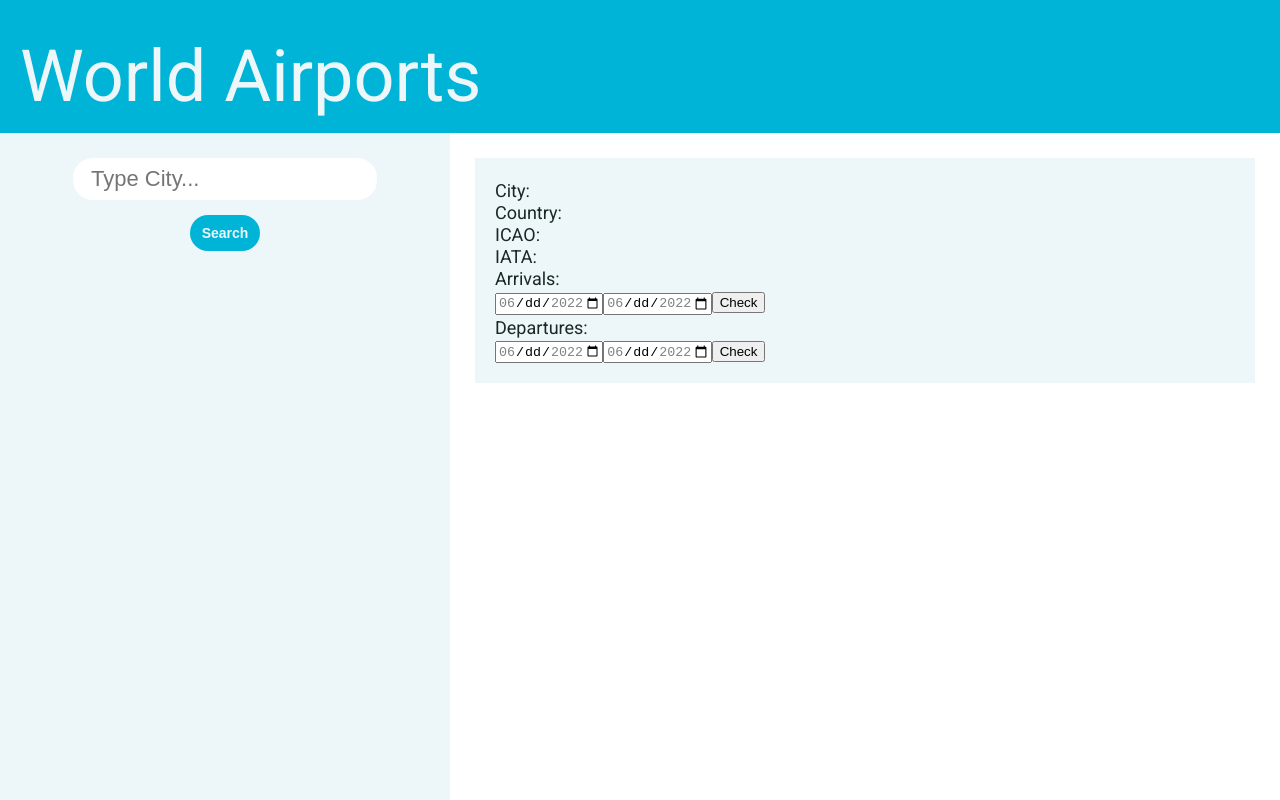
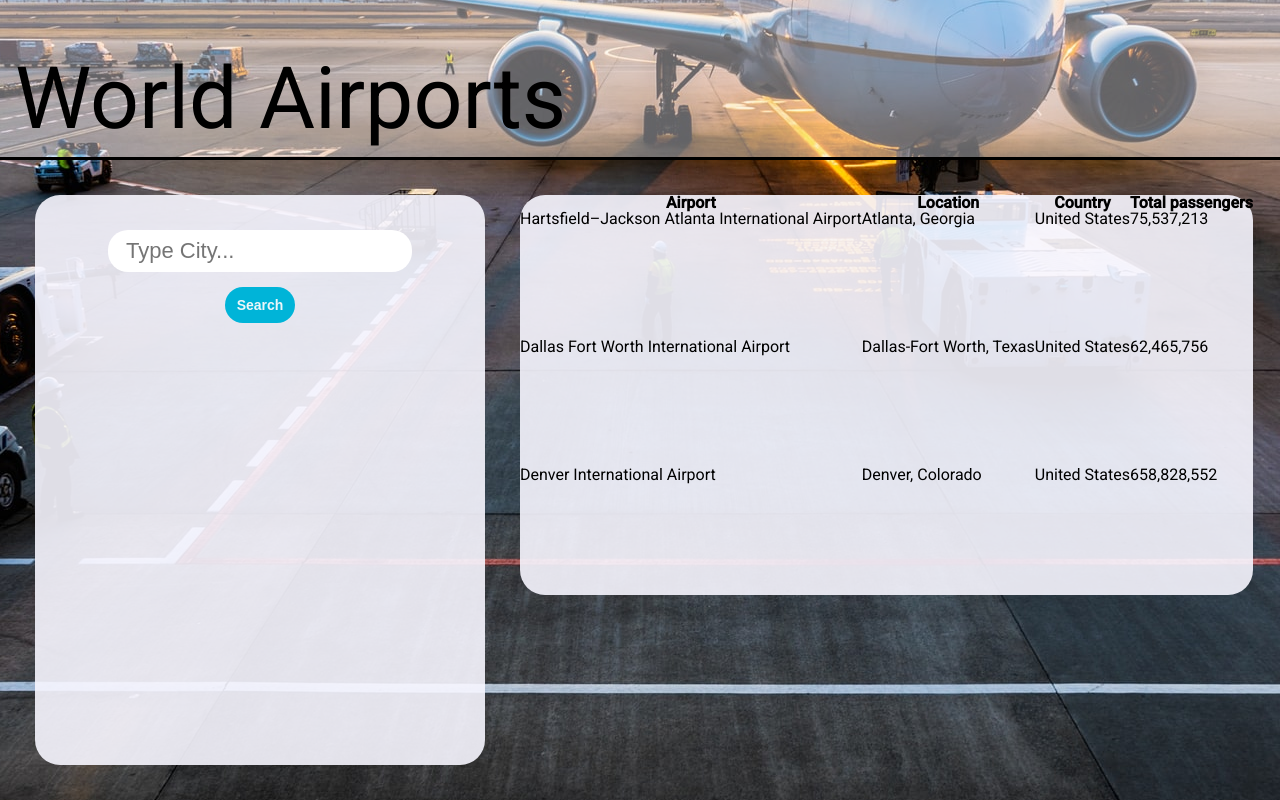
Before and after one commit to Rom4n25/flights, a React (Create React App) app: page / in a window 1280 px wide. Built offline with nearby package versions, Linux system fonts and the light colour scheme.

Commit message:
Add styles

```diff
--- a/src/components/header/Header.js
+++ b/src/components/header/Header.js
@@ -1,18 +1,21 @@
 const Header = () => {
 
-    const style = {
-        display: "flex",
-        alignItems: "flex-end",
-        backgroundColor:"#00b4d8",
-        fontSize:"72px",
-        padding:"20px",
-        color: "#edf6f9",
-        gridColumnStart: "1",
-        gridColumnEnd: "3",
+    const styles = {
+
+        header:{
+            display: "flex",
+            alignItems: "flex-end",
+            backgroundColor: "rgba(248, 247, 255, 0.4)",
+            fontSize:"86px",
+            padding:"15px",
+            gridColumnStart: "1",
+            gridColumnEnd: "3",
+            borderBottom: "3px solid black"
+        },
     }
 
     return (
-        <header style={style}>World Airports</header>
+        <header style={styles.header}><div>World Airports</div></header>
     )
 }
 
--- a/src/components/main/AirportDetails.js
+++ b/src/components/main/AirportDetails.js
@@ -13,18 +13,19 @@ const AirportDetails = () => {
     const styles = {
 
         wrapper:{
-
-            overflow: "hidden",
+            flex: "1",
+            display: "flex",
+            overflowX: "auto"
         },
 
         airportDetail:{
-            display: "flex",
-            width: "905px",
             flexDirection: "column",
+            lineHeight: "1.2",
             gap: "4px",
             padding: "20px",
             fontSize: "18px",
-            backgroundColor: "#edf6f9",
+            backgroundColor: "rgba(108, 117, 125, 0.15)",
+            borderRadius: "25px",
             color: "#182825"
         },
 
@@ -33,12 +34,39 @@ const AirportDetails = () => {
         },
 
         loadImg:{
-            margin: "100px auto",
+            margin: "auto",
             height: "60px",
             width: "60px",
             backgroundImage:`url(${loading})`,
             animation: "rotation 2s infinite linear"
         },
+
+        flightsTable:{
+            display: "flex",
+            justifyContent: "center",
+            flex:"1",
+            overflowY: "auto",
+            minWidth:"500px"
+        },
+
+        input: {
+            marginRight: "10px",
+            borderRadius: "20px",
+            border: "none",
+            padding: "7px",
+            cursor: "pointer",
+            margin: "5px 15px 5px 0px"
+        },
+
+        btn:{
+            borderRadius: "15px",
+            border: "none",
+            cursor: "pointer",
+            padding: "7px 12px",
+            backgroundColor: "#00b4d8",
+            color: "white",
+            fontSize: "14px"
+        }
     }
 
     const getCalendarMaxDate = () => {
@@ -95,19 +123,22 @@ const AirportDetails = () => {
 
                     Arrivals:
                     <form onSubmit={(e)=>{submitEffect(e,"arrivals")}}>
-                        <input type="date" min={getCalendarMinDate()} max={getCalendarMaxDate()}></input>
-                        <input type="date" min={getCalendarMinDate()} max={getCalendarMaxDate()}></input>
-                        <button>Check</button>
+                        <input style={styles.input} type="date" min={getCalendarMinDate()} max={getCalendarMaxDate()}></input>
+                        <input style={styles.input} type="date" min={getCalendarMinDate()} max={getCalendarMaxDate()}></input>
+                        <button style={styles.btn}>Check</button>
                     </form>
 
                     Departures:
                     <form onSubmit={(e)=>{submitEffect(e,"departures")}}>
-                        <input type="date" min={getCalendarMinDate()} max={getCalendarMaxDate()}></input>
-                        <input type="date" min={getCalendarMinDate()} max={getCalendarMaxDate()}></input>
-                        <button>Check</button>
+                        <input style={styles.input} type="date" min={getCalendarMinDate()} max={getCalendarMaxDate()}></input>
+                        <input style={styles.input} type="date" min={getCalendarMinDate()} max={getCalendarMaxDate()}></input>
+                        <button style={styles.btn}>Check</button>
                     </form>
                 </div>
-                {loadedImg?<div style={styles.loadImg}></div>:<FlightsTable/>}
+                <div style={styles.flightsTable}>
+                    {loadedImg?<div style={styles.loadImg}></div>:<FlightsTable/>}
+                </div>
+
         </div>
     )
 }
--- a/src/components/main/FlightDetails.js
+++ b/src/components/main/FlightDetails.js
@@ -10,7 +10,8 @@ const FlightDetails = ( {flight}) => {
         td:{
             padding: "5px 0px",
             verticalAlign: "middle",
-            textAlign: "left"
+            textAlign: "left",
+
         },
 
         tr:{
@@ -21,7 +22,7 @@ const FlightDetails = ( {flight}) => {
  if(flight.length===0) return <div></div>
 
     return (
-        <tr key={flight.icao24} style={styles.tr}>
+        <tr key={flight.icao24+flight.firstSeen} style={styles.tr}>
             <td style={styles.td}>{convertTime(flight.firstSeen)}</td>
             <td style={styles.td}>{convertTime(flight.lastSeen)}</td>
             <td style={styles.td}>{flight.estDepartureAirport}</td>
--- a/src/components/main/FlightsTable.js
+++ b/src/components/main/FlightsTable.js
@@ -5,22 +5,18 @@ const styles = {
 
     wrapper: {
         padding: "20px",
-        overflowY: "scroll",
-        overflowX: "hidden",
-        maxHeight: "400px",
-        borderBottom: "20px solid #edf6f9",
-        borderLeft: "20px solid #edf6f9",
     },
 
     table: {
-        width:"850px",
+        borderCollapse: "separate",
+        borderSpacing: "20px 2px",
         textAlign:"left",
-        fontSize: "18px",
+        fontSize: "16px",
     },
 
     th: {
         paddingBottom: "10px"
-    }
+    },
 }
 
 const FlightsTable = () => {
@@ -43,7 +39,7 @@ const FlightsTable = () => {
                 </thead>
                 <tbody>
                     {flightsList.map(flight =>
-                        <FlightDetails flight={flight}/>
+                        <FlightDetails key={flight.firstSeen+flight.icao24} flight={flight}/>
                     )}
                 </tbody>
             </table>
--- a/src/components/main/Main.js
+++ b/src/components/main/Main.js
@@ -1,14 +1,22 @@
 import AirportDetails from "./AirportDetails";
+import WelcomeContent from "./WelcomeContent";
+import { useSelector } from "react-redux";
 
 const Main = () => {
 
+    const airport = useSelector(state => state.airport)
+
     const style = {
         display:"flex",
-        backgroundColor: "white",
-        flex: "1",
+        backgroundColor: "rgba(248, 247, 255, 0.9)",
         padding: "25px",
-        overflow: "hidden"
+        overflow: "hidden",
+        margin: "35px",
+        borderRadius: "25px",
+        minWidth: "300px"
     }
+
+    if(airport.length===0) return <WelcomeContent/>
 
     return (
         <main style={style}>
--- /dev/null
+++ b/src/components/main/WelcomeContent.js
@@ -0,0 +1,50 @@
+const WelcomeContent = () => {
+
+    const styles = {
+
+        table:{
+            backgroundColor: "rgba(248, 247, 255, 0.9)",
+            marginTop: "35px",
+            borderRadius: "25px",
+            height: "400px"
+        }
+    }
+
+
+    return (
+        <div>
+            <table style={styles.table}>
+                <thead>
+                    <tr>
+                        <th>Airport</th>
+                        <th>Location</th>
+                        <th>Country</th>
+                        <th>Total passengers</th>
+                    </tr>
+                </thead>
+                <tbody>
+                    <tr>
+                        <td>Hartsfield–Jackson Atlanta International Airport</td>
+                        <td>Atlanta, Georgia</td>
+                        <td>United States</td>
+                        <td>75,537,213</td>
+                    </tr>
+                    <tr>
+                        <td>Dallas Fort Worth International Airport</td>
+                        <td>Dallas-Fort Worth, Texas</td>
+                        <td>United States</td>
+                        <td>62,465,756</td>
+                    </tr>
+                    <tr>
+                        <td>Denver International Airport</td>
+                        <td>Denver, Colorado</td>
+                        <td>United States</td>
+                        <td>658,828,552</td>
+                    </tr>
+                </tbody>
+            </table>
+        </div>
+    )
+}
+
+export default WelcomeContent
--- a/src/components/nav/AirportsTable.js
+++ b/src/components/nav/AirportsTable.js
@@ -4,7 +4,7 @@ import {setAirport, setFlightsList, setFlightDetail} from "../../actions/index"
 const styles = {
 
     wrapper:{
-        padding: "20px",
+        padding: "0px 25px 25px 25px",
     },
 
     table:{
--- a/src/components/nav/Nav.js
+++ b/src/components/nav/Nav.js
@@ -5,6 +5,9 @@ const Nav = () => {
 
     const style = {
         width:"450px",
+        backgroundColor: "rgba(248, 247, 255, 0.9)",
+        margin: "35px",
+        borderRadius: "25px"
     }
 
     return (
--- a/src/components/nav/SearchCity.js
+++ b/src/components/nav/SearchCity.js
@@ -15,7 +15,7 @@ const Input = () => {
             display: "flex",
             flexDirection: "column",
             alignItems: "center",
-            padding: "20px"
+            padding: "30px 20px 0px 20px"
         },
 
         input:{
@@ -28,15 +28,15 @@ const Input = () => {
         },
 
         loadImg:{
-            height: "30px",
-            width: "30px",
+            height: "40px",
+            width: "40px",
             backgroundImage:`url(${loading})`,
             animation: "rotation 2s infinite linear"
         },
 
         emptyDiv:{
-            height: "30px",
-            width: "30px",
+            height: "40px",
+            width: "40px",
         },
 
         btn:{
--- a/src/css/styles.css
+++ b/src/css/styles.css
@@ -37,7 +37,7 @@ footer, header, hgroup, menu, nav, section {
 }
 body {
 	line-height: 1;
-	background-color: #edf6f9;
+	background: url(../img/background.jpg) no-repeat center center fixed;
 	height: 100vh;
 }
 ol, ul {
@@ -57,7 +57,7 @@ table {
 }
 #root{
 	display:grid;
-	grid-template-rows: 1fr 5fr;
+	grid-template-rows: 1fr 4fr;
 	grid-template-columns: 1fr 5fr;
 	height: 100vh;
 }
```
Also changed, not shown: src/img/background.jpg (added).
